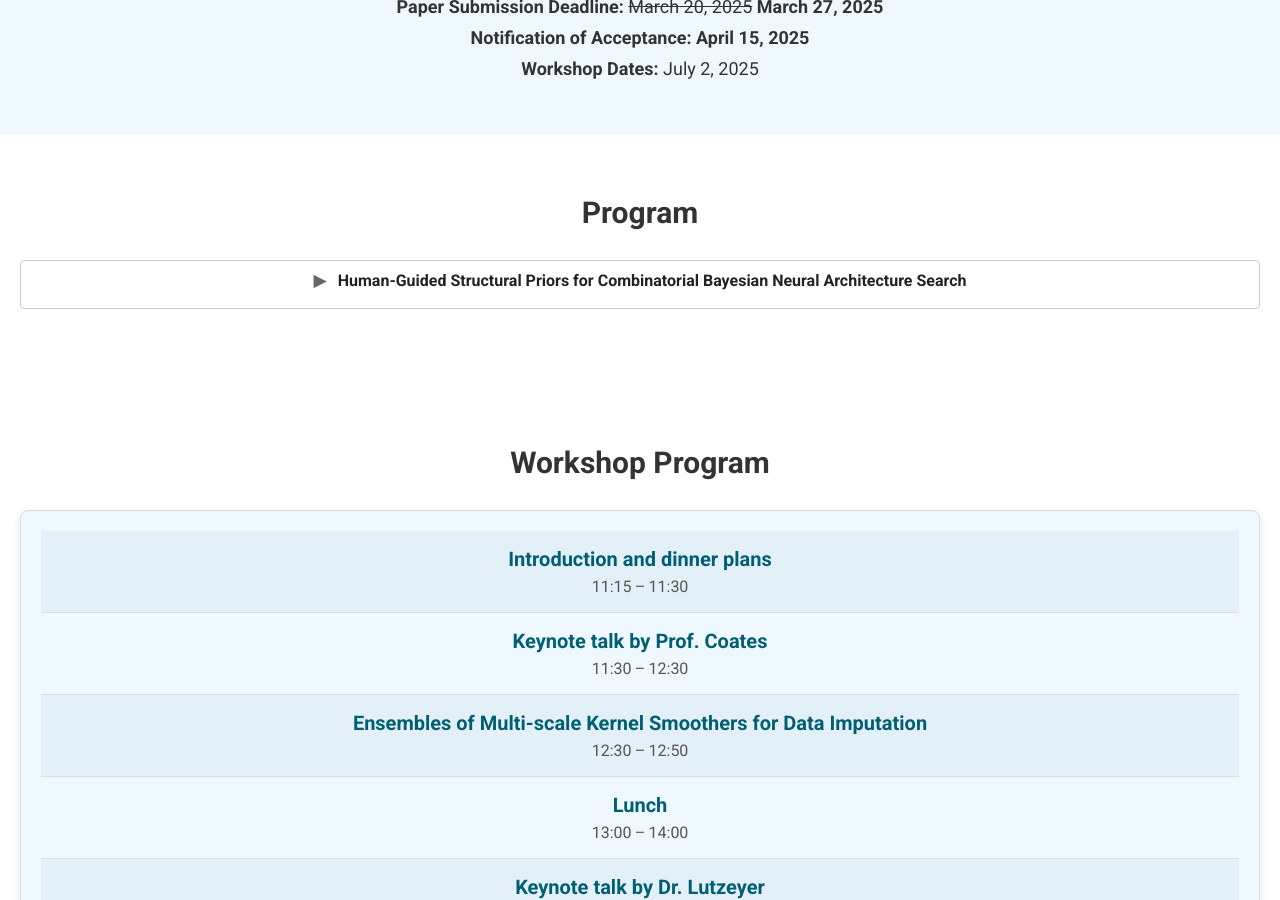
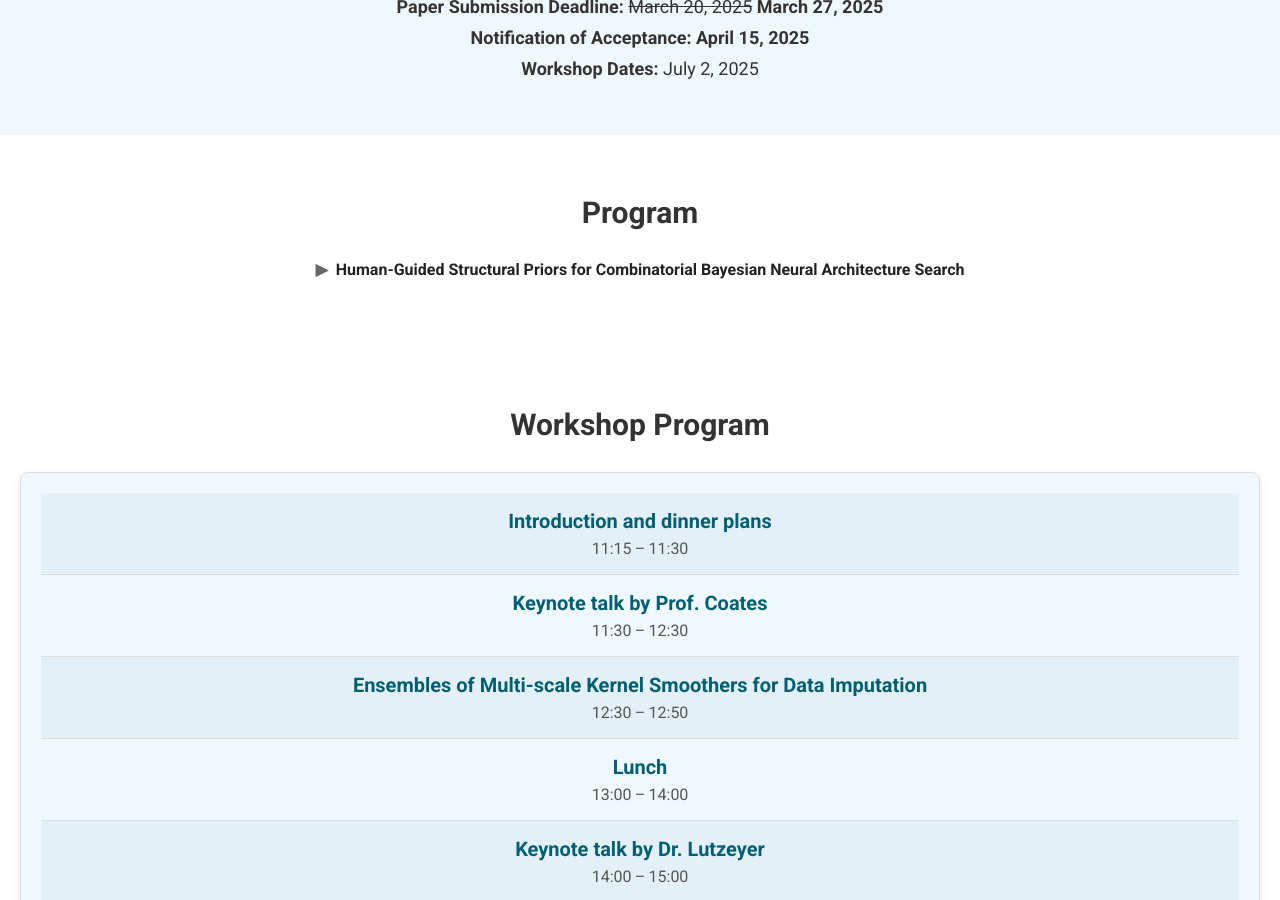
Before and after one commit to combayns2025/combayns2025.github.io, a Jekyll site: the page built from index.md, in a window 1280 px wide and 900 px high, scrolled down 608 px. Built offline with Jekyll 4.4.1, drawn with Linux system fonts in a browser that asks for light colours.

Commit message:
Update index.md

```diff
--- a/index.md
+++ b/index.md
@@ -24,15 +24,11 @@ title: Home
 <section id="program" class="py-8 px-4 bg-gray-50">
   <div class="max-w-4xl mx-auto">
     <h2 class="text-3xl font-bold mb-6">Program</h2>
-    <details style="border: 1px solid #ccc; border-radius: 4px; padding: 10px; margin-bottom: 1rem;">
-    <summary style="font-weight: 600; cursor: pointer;">
-      Human-Guided Structural Priors for Combinatorial Bayesian Neural Architecture Search
-    </summary>
-    <div style="margin-top: 0.5rem; font-size: 0.9rem; color: #444;">
+    <details>
+    <summary>Human-Guided Structural Priors for Combinatorial Bayesian Neural Architecture Search</summary>
+    <div>
       <p>Rohan Chitnis, Josip Djolonga, Gintare Karolina Dziugaite, Daniel M. Roy</p>
-      <a href="assets/papers/human_guided_structural_priors.pdf" download style="color: #0a6efd; text-decoration: underline;">
-        Download paper (PDF)
-      </a>
+      <a href="assets/papers/human_guided_structural_priors.pdf" download>Download paper (PDF)</a>
     </div>
   </details>
   </div>
```
